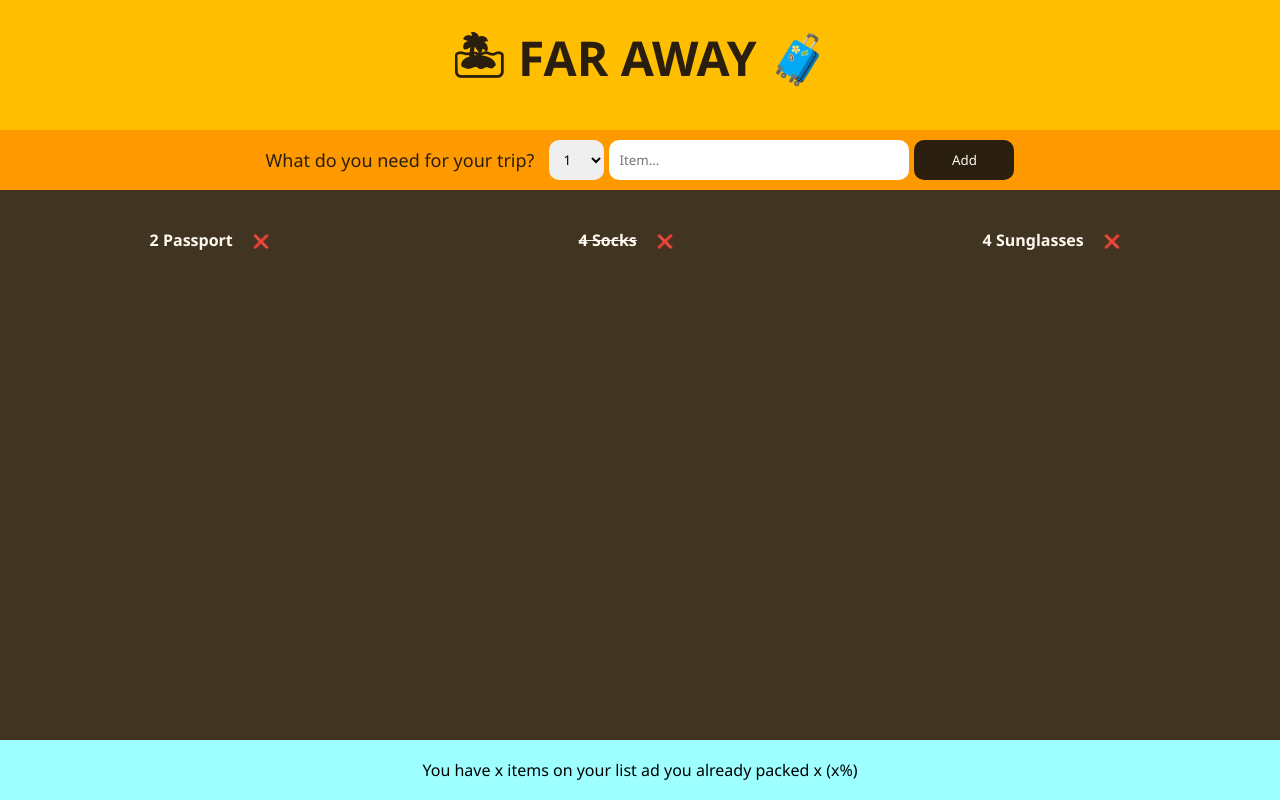
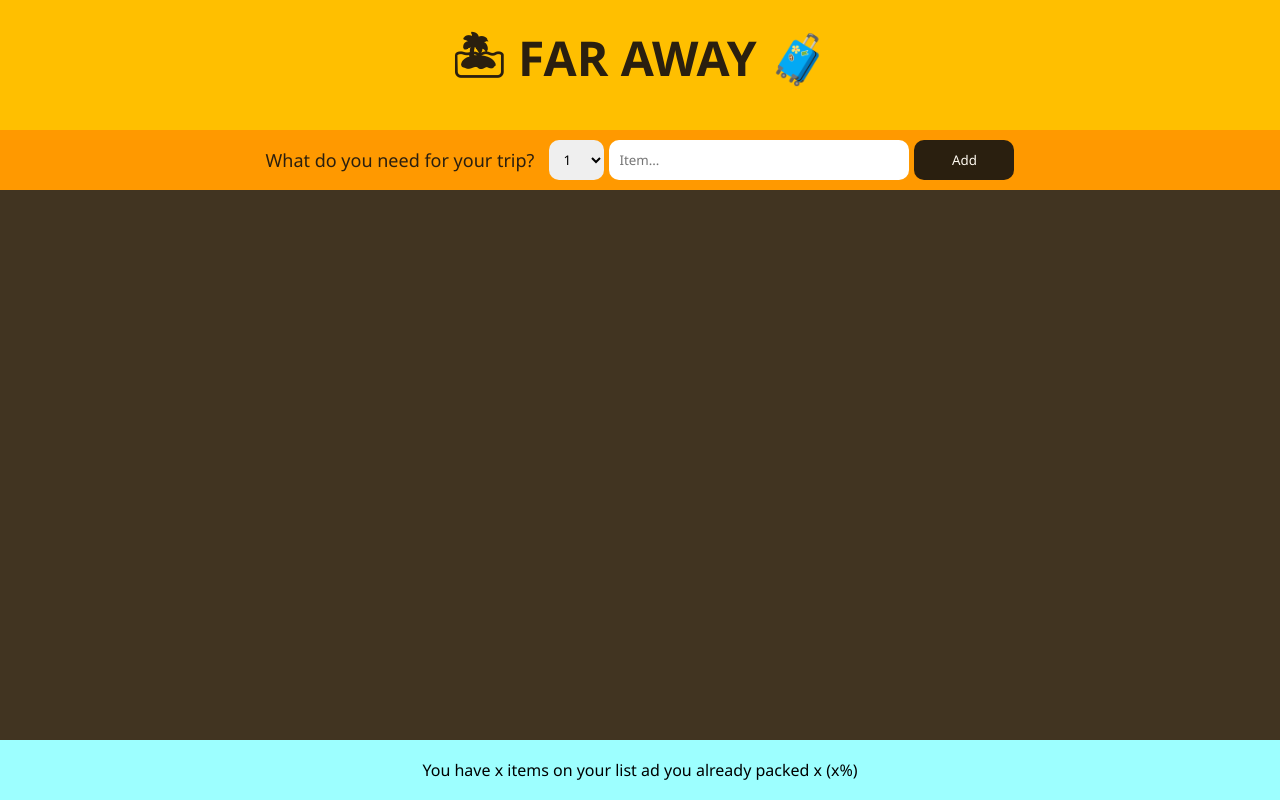
Before and after one commit to alisajad001/travel-list, a React (Vite) app: page / in a window 1280 px wide. Built offline with nearby package versions, Linux system fonts and the light colour scheme.

Commit message:
Add: Items state

```diff
--- a/src/App.jsx
+++ b/src/App.jsx
@@ -1,14 +1,17 @@
+import { useState } from "react";
 import Form from "./components/Form";
 import Logo from "./components/Log";
 import PackingList from "./components/PackingList";
 import Stats from "./components/Stats";
 
 function App() {
+  const [items, setItems] = useState([]);
+
   return (
     <div className="app">
       <Logo />
-      <Form />
-      <PackingList />
+      <Form setItems={setItems} />
+      <PackingList items={items} />
       <Stats />
     </div>
   );
--- a/src/components/Form.jsx
+++ b/src/components/Form.jsx
@@ -1,6 +1,6 @@
 import { useState } from "react";
 
-function Form() {
+function Form({ setItems }) {
   const [quantity, setQuantity] = useState(1);
   const [description, setDescription] = useState("");
 
@@ -18,6 +18,8 @@ function Form() {
       description,
       packed: false,
     };
+
+    setItems((prevItems) => [...prevItems, newItem]);
 
     setDescription("");
     setQuantity(1);
--- a/src/components/Item.jsx
+++ b/src/components/Item.jsx
@@ -2,7 +2,7 @@ function Item({ item }) {
   return (
     <li className="item">
       <span className={item.packed ? "packed" : ""}>
-        {item.quantitiy} {item.description}
+        {item.quantity} {item.description}
       </span>
       <button>❌</button>
     </li>
--- a/src/components/PackingList.jsx
+++ b/src/components/PackingList.jsx
@@ -1,15 +1,9 @@
-const initialItems = [
-  { id: 1, description: "Passport", quantitiy: 2, packed: false },
-  { id: 1, description: "Socks", quantitiy: 4, packed: true },
-  { id: 1, description: "Sunglasses", quantitiy: 4, packed: false },
-];
-
 import Item from "./Item";
 
-function PackingList() {
+function PackingList({ items }) {
   return (
     <ul className="pack-list">
-      {initialItems.map((item, key) => {
+      {items.map((item, key) => {
         return <Item key={key} item={item} />;
       })}
     </ul>
```
